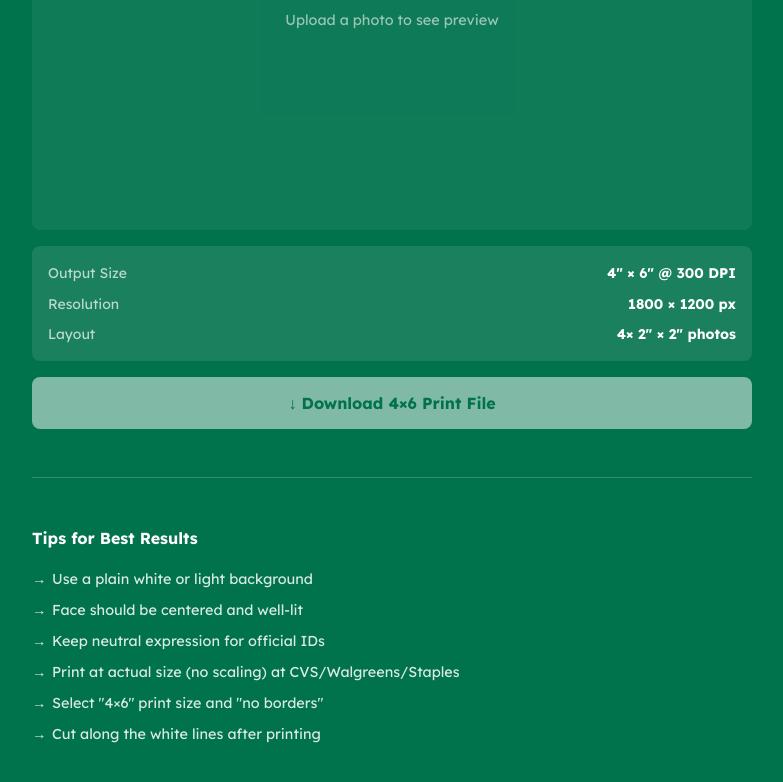
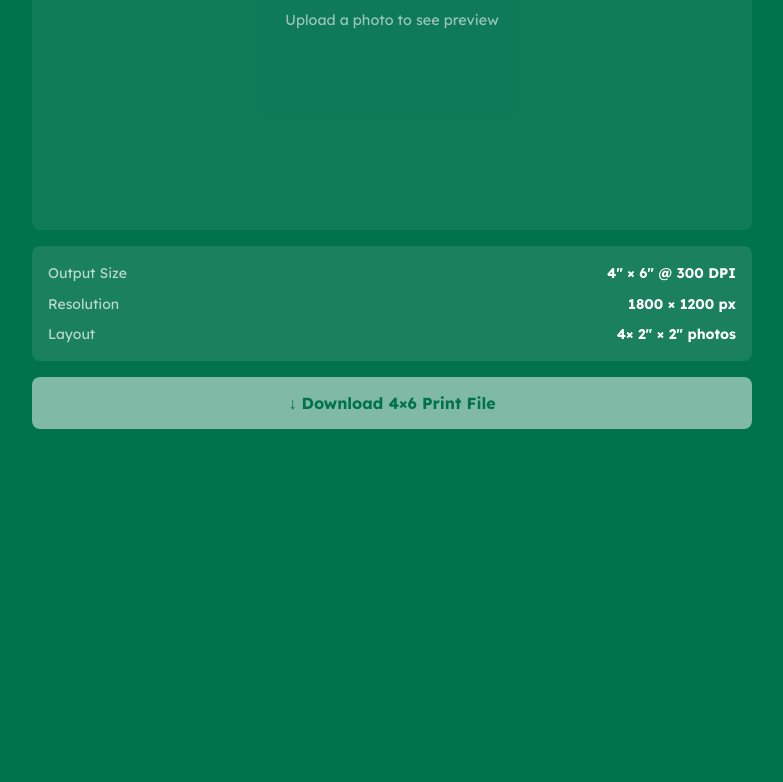
Before and after one commit to minnatran36/minnatran36.github.io, a plain HTML site: page projects/photo-prep/photo-prep.html in a window 1280 px wide. Shown: the part 902-1684 px from the top of the page, without its empty margins (248-1031 px from the left). After the commit the page ends 1535 px from the top, so only its background shows below. Drawn offline with Linux system fonts and the light colour scheme; files that its build step writes are made by us from their sources.

Commit message:
add Photo Tool5

```diff
--- a/projects/photo-prep/photo-prep.html
+++ b/projects/photo-prep/photo-prep.html
@@ -432,18 +432,7 @@
         </button>
       </div>
 
-      <!-- Tips -->
-      <div class="tips">
-        <h3>Tips for Best Results</h3>
-        <ul>
-          <li>Use a plain white or light background</li>
-          <li>Face should be centered and well-lit</li>
-          <li>Keep neutral expression for official IDs</li>
-          <li>Print at actual size (no scaling) at CVS/Walgreens/Staples</li>
-          <li>Select "4×6" print size and "no borders"</li>
-          <li>Cut along the white lines after printing</li>
-        </ul>
-      </div>
+
     </div>
   </div>
 
```
